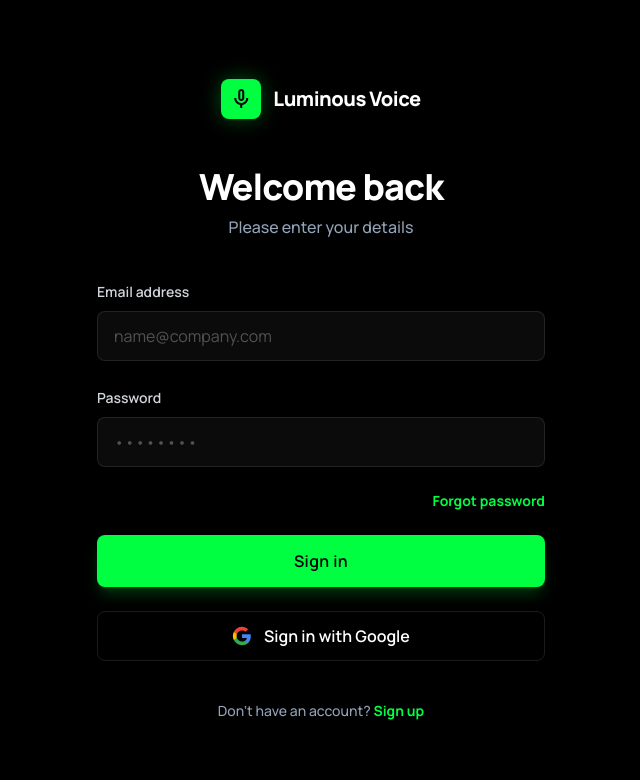
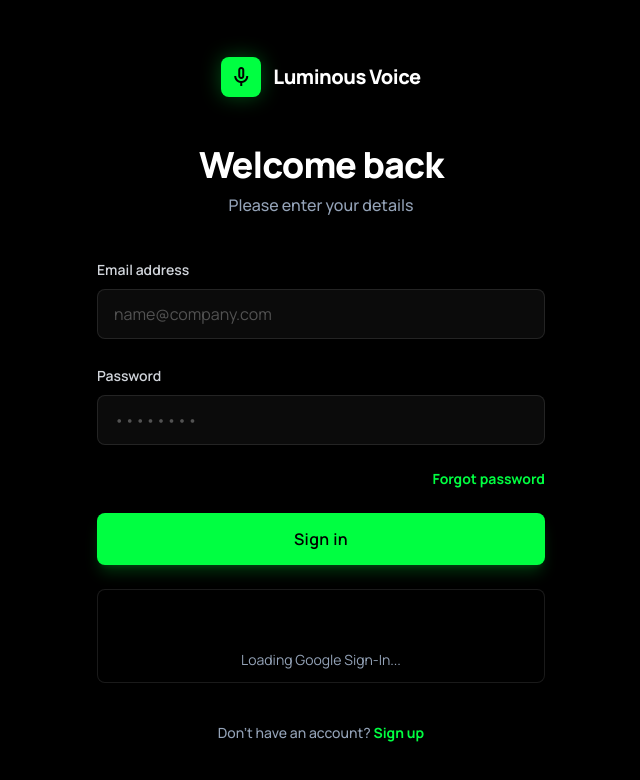
Before and after one commit to mukul18-11/Luminous-AI, a React (Vite) app in the folder Frontend/: page /login in a window 1280 px wide. Shown: the top 780 px of the page, without its empty margins (319-959 px from the left). Built offline with nearby package versions, Linux system fonts and the light colour scheme; no server answers.

Commit message:
Fix Google Sign-In rendering on auth pages

```diff
--- a/Frontend/src/components/auth/SocialLoginButton.tsx
+++ b/Frontend/src/components/auth/SocialLoginButton.tsx
@@ -37,6 +37,10 @@
   overlay,
 }) => {
   if (provider === "google") {
+    if (overlay) {
+      return <div className="w-full">{overlay}</div>;
+    }
+
     return (
       <div className="relative">
         <button
--- a/Frontend/src/pages/LoginPage.tsx
+++ b/Frontend/src/pages/LoginPage.tsx
@@ -35,6 +35,7 @@
   const [error, setError] = React.useState("");
   const [isLoading, setIsLoading] = React.useState(false);
   const [isGoogleLoading, setIsGoogleLoading] = React.useState(false);
+  const [isGoogleReady, setIsGoogleReady] = React.useState(false);
   const googleButtonHostRef = React.useRef<HTMLDivElement | null>(null);
   const [googleButtonWidth, setGoogleButtonWidth] = React.useState(380);
 
@@ -83,8 +84,16 @@
 
   React.useEffect(() => {
     const clientId = import.meta.env.VITE_GOOGLE_CLIENT_ID;
-    if (!clientId || !window.google?.accounts?.id) {
+    if (!clientId) {
+      setIsGoogleReady(false);
       return;
+    }
+
+    let cancelled = false;
+
+    const renderGoogleButton = () => {
+      if (cancelled || !window.google?.accounts?.id || !googleButtonHostRef.current) {
+        return false;
       }
 
       window.google.accounts.id.initialize({
@@ -96,7 +105,6 @@
         },
       });
 
-    if (googleButtonHostRef.current) {
       googleButtonHostRef.current.innerHTML = "";
       window.google.accounts.id.renderButton(googleButtonHostRef.current, {
         type: "standard",
@@ -106,7 +114,28 @@
         shape: "rectangular",
         width: googleButtonWidth,
       });
+
+      setIsGoogleReady(true);
+      return true;
+    };
+
+    if (renderGoogleButton()) {
+      return () => {
+        cancelled = true;
+      };
     }
+
+    setIsGoogleReady(false);
+    const intervalId = window.setInterval(() => {
+      if (renderGoogleButton()) {
+        window.clearInterval(intervalId);
+      }
+    }, 250);
+
+    return () => {
+      cancelled = true;
+      window.clearInterval(intervalId);
+    };
   }, [googleButtonWidth, handleGoogleCredential]);
 
   const handleLogin = async (email: string, password: string) => {
@@ -152,6 +181,10 @@
       setError("Google Sign-In script is not loaded yet. Refresh and try again.");
       return;
     }
+
+    if (!isGoogleReady) {
+      setError("Google Sign-In is still loading. Please wait a moment and try again.");
+    }
   };
 
   return (
@@ -163,8 +196,13 @@
         isGoogleLoading={isGoogleLoading}
         error={error}
         googleOverlay={
-          <div className="absolute inset-0 z-10 overflow-hidden rounded-lg opacity-0">
-            <div ref={googleButtonHostRef} className="h-full w-full" />
+          <div className="w-full rounded-lg border border-outline-variant bg-black/40 px-3 py-3">
+            <div ref={googleButtonHostRef} className="flex min-h-[40px] w-full items-center justify-center" />
+            {!isGoogleReady && (
+              <div className="pt-2 text-center text-sm text-on-surface-variant">
+                Loading Google Sign-In...
+              </div>
+            )}
           </div>
         }
       />
--- a/Frontend/src/pages/SignupPage.tsx
+++ b/Frontend/src/pages/SignupPage.tsx
@@ -35,6 +35,7 @@
   const [error, setError] = React.useState("");
   const [isLoading, setIsLoading] = React.useState(false);
   const [isGoogleLoading, setIsGoogleLoading] = React.useState(false);
+  const [isGoogleReady, setIsGoogleReady] = React.useState(false);
   const googleButtonHostRef = React.useRef<HTMLDivElement | null>(null);
   const [googleButtonWidth, setGoogleButtonWidth] = React.useState(380);
 
@@ -83,8 +84,16 @@
 
   React.useEffect(() => {
     const clientId = import.meta.env.VITE_GOOGLE_CLIENT_ID;
-    if (!clientId || !window.google?.accounts?.id) {
+    if (!clientId) {
+      setIsGoogleReady(false);
       return;
+    }
+
+    let cancelled = false;
+
+    const renderGoogleButton = () => {
+      if (cancelled || !window.google?.accounts?.id || !googleButtonHostRef.current) {
+        return false;
       }
 
       window.google.accounts.id.initialize({
@@ -96,7 +105,6 @@
         },
       });
 
-    if (googleButtonHostRef.current) {
       googleButtonHostRef.current.innerHTML = "";
       window.google.accounts.id.renderButton(googleButtonHostRef.current, {
         type: "standard",
@@ -106,7 +114,28 @@
         shape: "rectangular",
         width: googleButtonWidth,
       });
+
+      setIsGoogleReady(true);
+      return true;
+    };
+
+    if (renderGoogleButton()) {
+      return () => {
+        cancelled = true;
+      };
     }
+
+    setIsGoogleReady(false);
+    const intervalId = window.setInterval(() => {
+      if (renderGoogleButton()) {
+        window.clearInterval(intervalId);
+      }
+    }, 250);
+
+    return () => {
+      cancelled = true;
+      window.clearInterval(intervalId);
+    };
   }, [googleButtonWidth, handleGoogleCredential]);
 
   const handleSignup = async (name: string, email: string, password: string) => {
@@ -141,6 +170,10 @@
       setError("Google Sign-In script is not loaded yet. Refresh and try again.");
       return;
     }
+
+    if (!isGoogleReady) {
+      setError("Google Sign-In is still loading. Please wait a moment and try again.");
+    }
   };
 
   return (
@@ -152,8 +185,13 @@
         isGoogleLoading={isGoogleLoading}
         error={error}
         googleOverlay={
-          <div className="absolute inset-0 z-10 overflow-hidden rounded-lg opacity-0">
-            <div ref={googleButtonHostRef} className="h-full w-full" />
+          <div className="w-full rounded-lg border border-outline-variant bg-black/40 px-3 py-3">
+            <div ref={googleButtonHostRef} className="flex min-h-[40px] w-full items-center justify-center" />
+            {!isGoogleReady && (
+              <div className="pt-2 text-center text-sm text-on-surface-variant">
+                Loading Google Sign-In...
+              </div>
+            )}
           </div>
         }
       />
```
Lines whose indentation alone changed are shown as unchanged.
